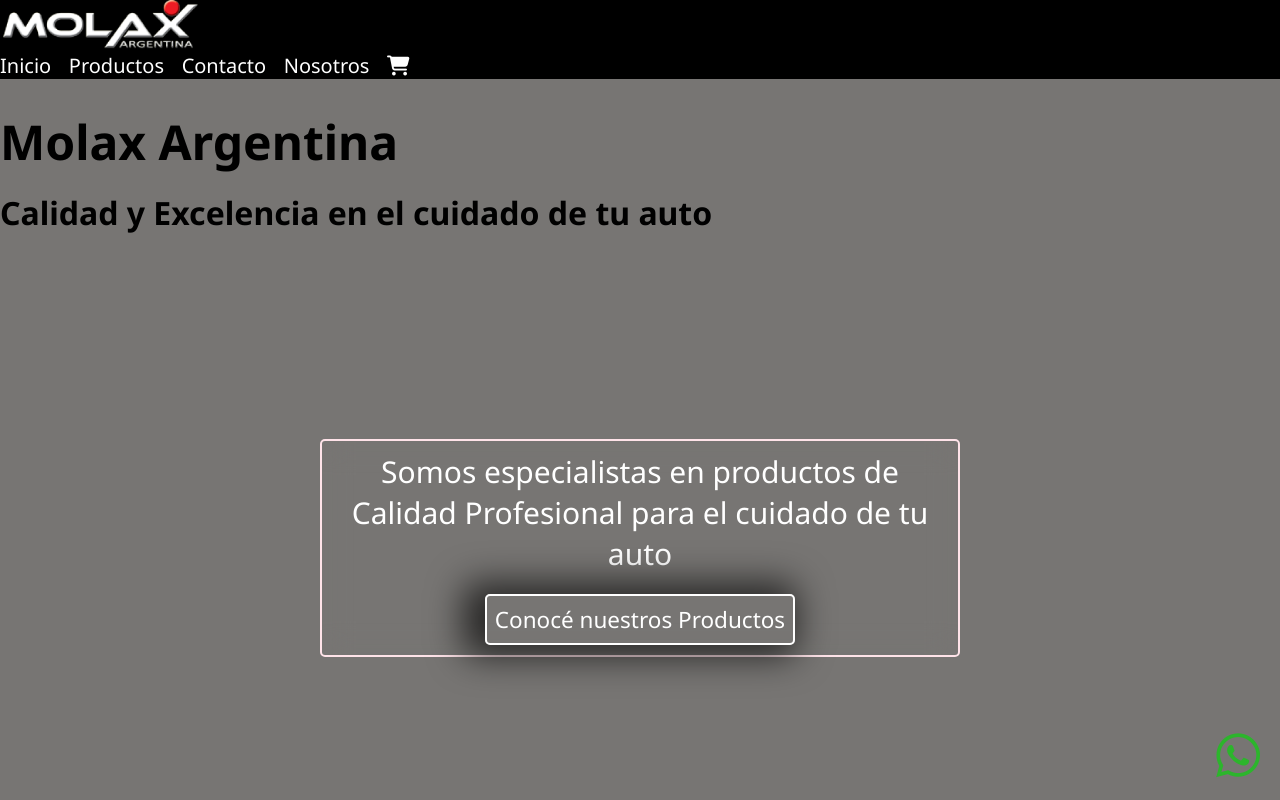
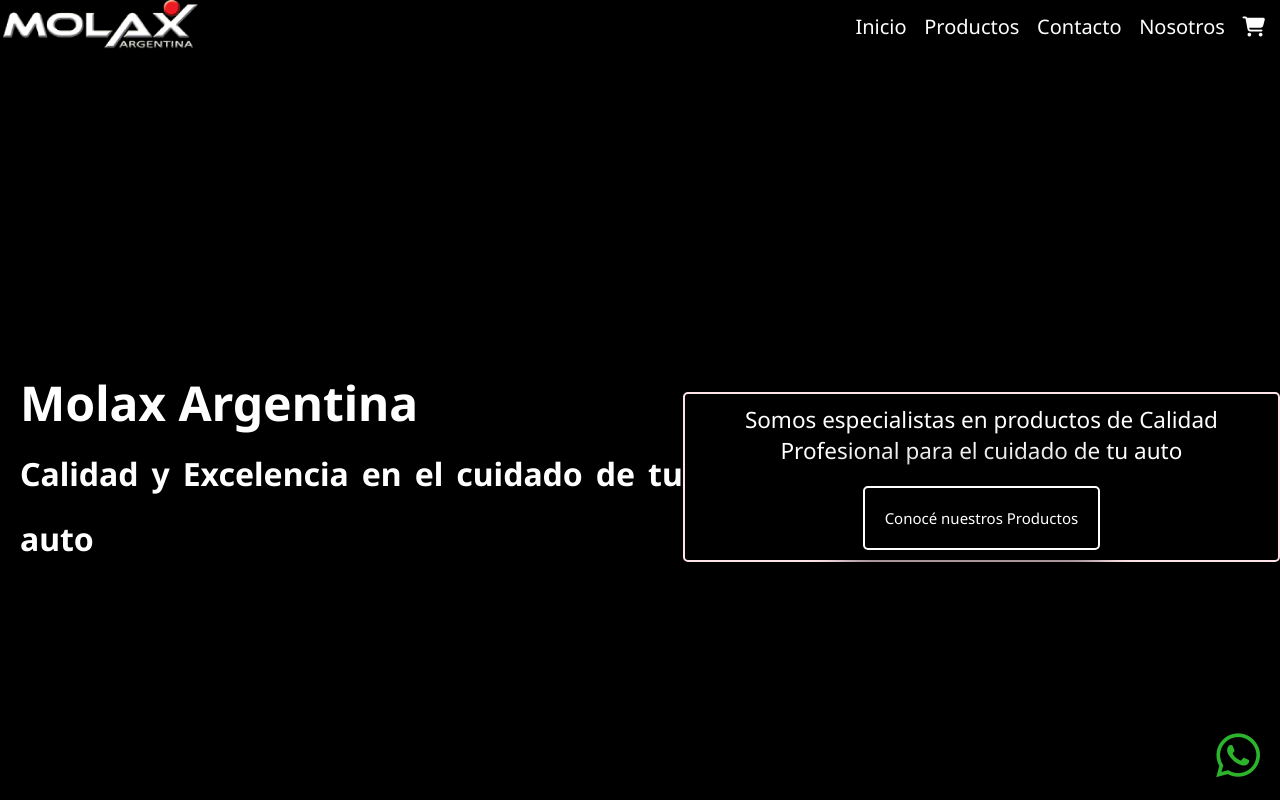
Before and after one commit to albertobuituron/proyecto_talento_tech, a plain HTML site: page index.html in a window 1280 px wide. Shown: the top 800 px of the page. Drawn offline with Linux system fonts and the light colour scheme.

Commit message:
Add files via upload
Implementando Flex para el rediseño del sitio

```diff
--- a/css/estilos.css
+++ b/css/estilos.css
@@ -7,20 +7,20 @@
 }
 
 body{
-  background-color: rgb(119, 117, 115);
+  background-color: rgb(0, 0, 0);
 }
 
 h1{
     padding-top:30px;
-    color: #000000;
+    padding-left: 20px;
+    color: #ffffff;
     font-size: 3rem;
     text-align: justify;
-    ;
+    display:inline-block;
 }
 
 .h1Subtitulo{
     font-size: 2rem;
-
 }
 
 h2{
@@ -31,6 +31,10 @@ h2{
 
 /*Header*/
 .header{
+    display: flex;
+    justify-content:space-between;
+    align-items:center;
+    gap: 10px;
     background-color: rgb(0, 0, 0);
     font-size: 10px;
     position:sticky;
@@ -40,7 +44,7 @@ h2{
         width: 200px;
     }
     nav{
-        ul{
+            ul{
             list-style: none;
             li{
                 display: inline-block;
@@ -57,19 +61,22 @@ h2{
     }
 }
 
-/*Estilos seccion principal del index*/
+/*Estilos que aplican a la seccion principal del index*/
 .principalIndex{
+    display: flex;
+    justify-content: space-evenly;
+    align-items: center;
     background-image: url("../assets/img/fondo_oscuro.jpg");
     background-size: cover;
     background-repeat: no-repeat;
     background-position:center center;
     height: 100vh;
-    text-align: center;
+    text-align: justify;
 
 
     .contenedorTextoPrincipalIndex{
         margin:0 auto;
-        margin-top: 200px;
+        margin-top: 50px;
         border:2px solid  #ffe3e9;
         padding:10px;
         border-radius: 5px;
@@ -80,16 +87,17 @@ h2{
         backdrop-filter: blur(15px);
 
         p{
-            font-size: 2em;
+            font-size: 1.5em;
+            padding-bottom: 20px;
         }
         a{
             display:inline-block;
-            margin-top:20px;
+            /*margin-top:20px;*/
             text-decoration: none;
             color: rgb(255, 255, 255);
-            font-size: 1.5em;
+            font-size: 1em;
             border:2px solid rgb(255, 255, 255);
-            padding:8px;
+            padding:20px;
             border-radius:5px;
             box-shadow: -10px 0px 35px 12px rgba(0,0,0,0.66);
 
@@ -101,6 +109,7 @@ h2{
 
 /*productos Destacados*/
 .productosDestacados{
+    background-color: gray;
     margin-top: 15px;
     display:flex;
     gap: 30px;
--- a/index.html
+++ b/index.html
@@ -36,8 +36,7 @@
         <section class="principalIndex">
 
             <h1><div>Molax Argentina</div>
-                <span class="h1Subtitulo">Calidad y Excelencia en el cuidado de tu auto</span>
-            </h1>
+                <span class="h1Subtitulo">Calidad y Excelencia en el cuidado de tu auto</span> </h1>
             <div class="contenedorTextoPrincipalIndex">
                 <p>
                     Somos especialistas en productos de Calidad Profesional para el cuidado de tu auto
@@ -46,9 +45,9 @@
             </div>
 
         </section>
-
+        <!--CARDS DE PRODUCTOS destacados-->
         <section class="productosDestacados">
-            <h2>Nuevos Productos Ingresados</h2>
+            <h2>Productos Destacados</h2>
 
             <div>
                 <img src="./assets/img/cera_brillo_600x906.jpg" alt="Cera abrillantadora">
```
